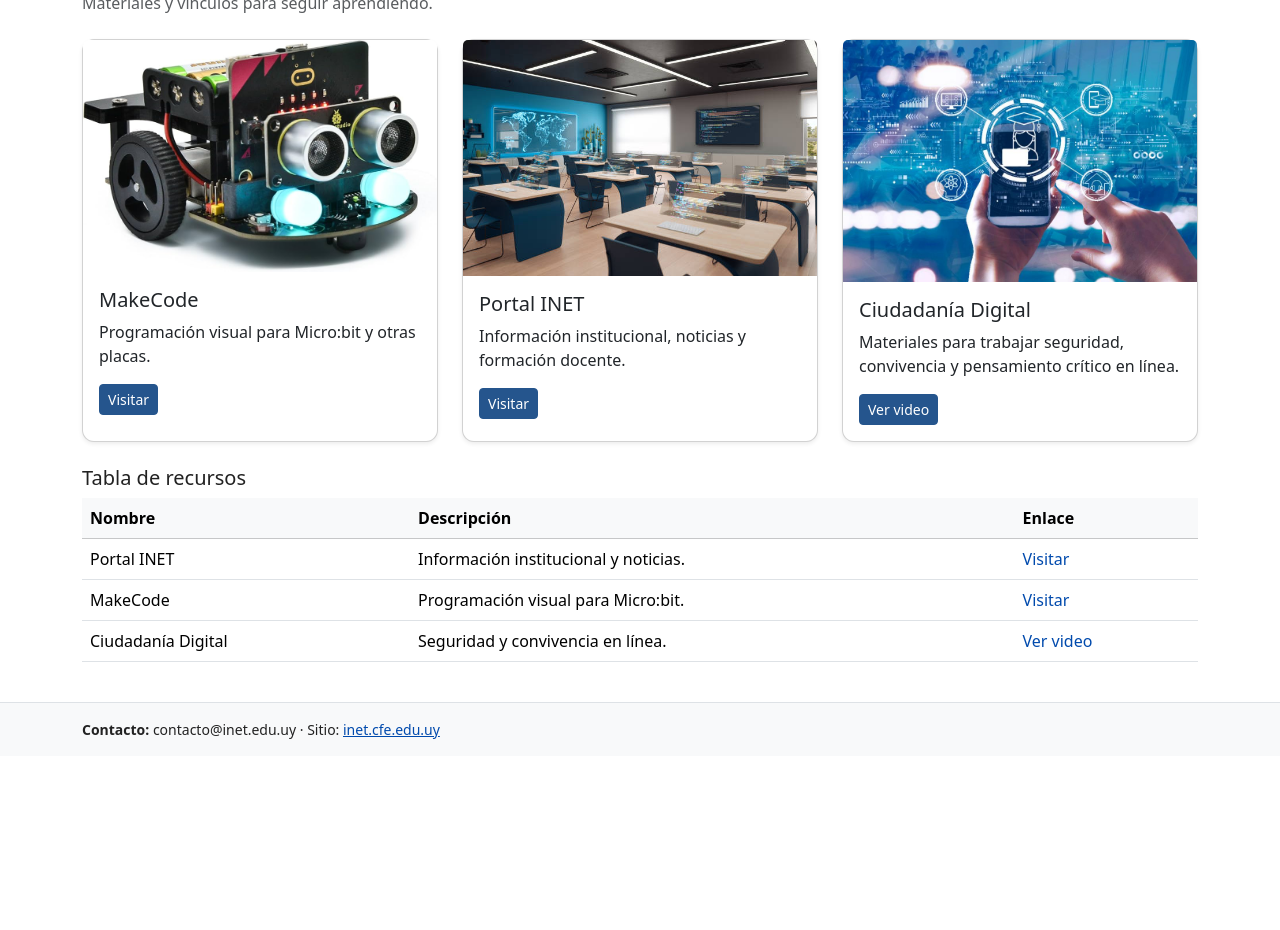
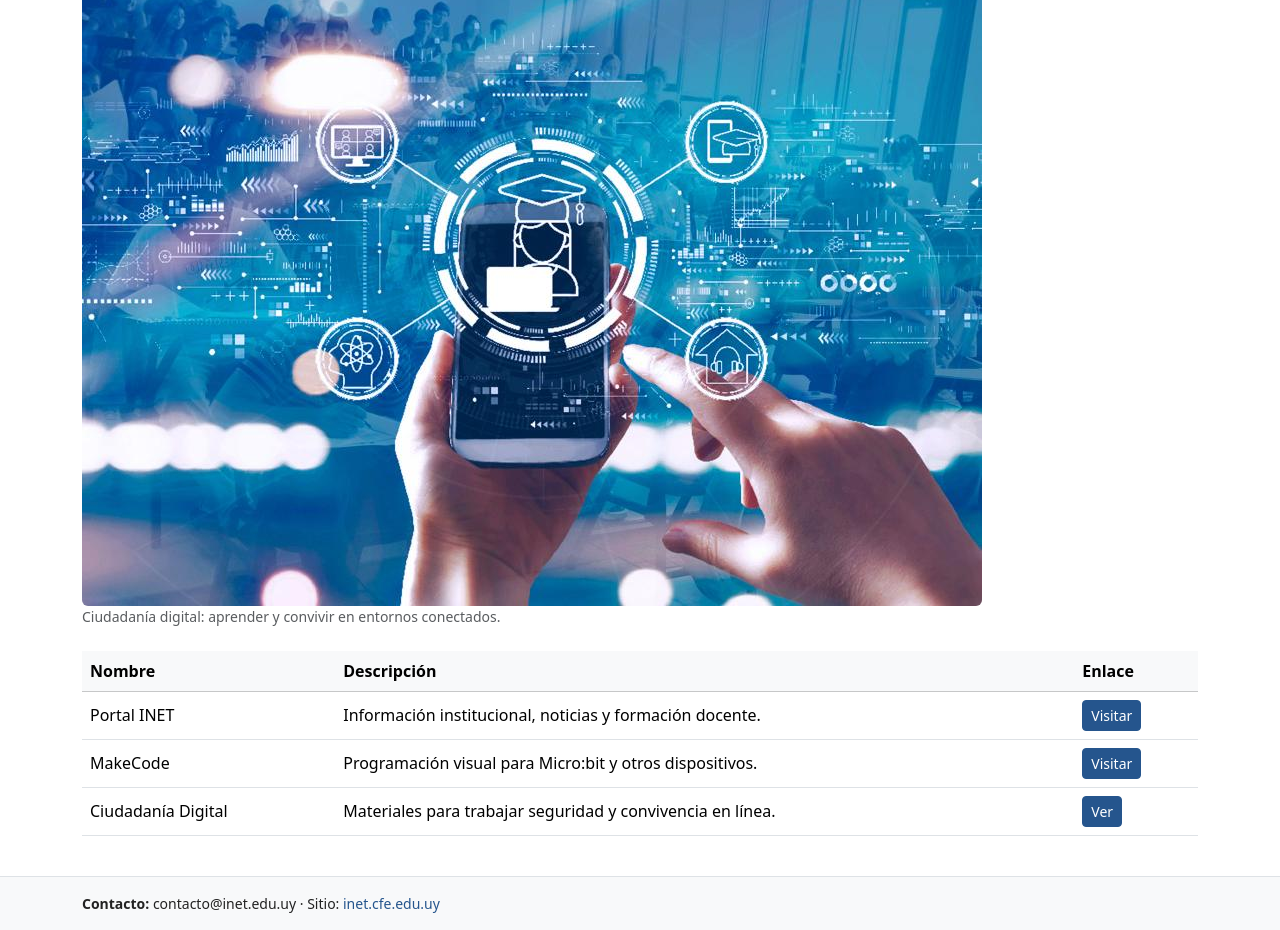
Before and after one commit to gerlaluz/inet, a plain HTML site: page recursos.html in a window 1280 px wide. Shown: the part 195-1125 px from the top of the page. Before the commit the page ends 951 px from the top, so only its background shows below. Drawn offline with nearby package versions, Linux system fonts and the light colour scheme.

Commit message:
Add files via upload

```diff
--- a/recursos.html
+++ b/recursos.html
@@ -4,13 +4,13 @@
   <meta charset="utf-8" />
   <meta name="viewport" content="width=device-width, initial-scale=1" />
   <title>Blog INET – Recursos</title>
-  <meta name="description" content="Recursos y materiales del INET para educación técnica." />
+  <meta name="description" content="Recursos y materiales del Blog INET para educación técnica." />
   <link href="https://cdn.jsdelivr.net/npm/bootstrap@5.3.3/dist/css/bootstrap.min.css" rel="stylesheet">
   <link rel="stylesheet" href="style.css">
 </head>
 <body>
-  <!-- comentario: nav fija igual que en index -->
-  <header class="navbar navbar-expand-lg bg-body-tertiary border-bottom shadow-sm fixed-top">
+  <!-- comentario: barra sticky igual que en las demas paginas -->
+  <header class="navbar navbar-expand-lg bg-body-tertiary border-bottom shadow-sm sticky-top">
     <div class="container">
       <a class="navbar-brand d-flex align-items-center gap-2" href="index.html">
         <img src="img/logo-inet.png" alt="Logo INET" width="44" height="44" onerror="this.style.display='none'">
@@ -30,49 +30,19 @@
     </div>
   </header>
 
-  <main class="container mt-nav py-4">
+  <main class="container py-4">
     <header class="mb-4">
       <h1 class="h3 text-primary">Recursos del INET</h1>
-      <p class="text-muted mb-0">Materiales y vínculos para seguir aprendiendo.</p>
+      <p>Materiales, herramientas y vínculos útiles para acompañar la práctica docente y técnica.</p>
     </header>
 
-    <!-- comentario: cards responsivas para destacar 3 recursos -->
-    <section class="row g-4 mb-4">
-      <div class="col-md-4">
-        <div class="card h-100 shadow-sm">
-          <img src="img/microbit.jpg" class="card-img-top" alt="Micro:bit">
-          <div class="card-body">
-            <h2 class="h5">MakeCode</h2>
-            <p class="card-text">Programación visual para Micro:bit y otras placas.</p>
-            <a class="btn btn-primary btn-sm" href="https://makecode.microbit.org/" target="_blank" rel="noopener">Visitar</a>
-          </div>
-        </div>
-      </div>
-      <div class="col-md-4">
-        <div class="card h-100 shadow-sm">
-          <img src="img/aula.jpg" class="card-img-top" alt="Aula informática">
-          <div class="card-body">
-            <h2 class="h5">Portal INET</h2>
-            <p class="card-text">Información institucional, noticias y formación docente.</p>
-            <a class="btn btn-primary btn-sm" href="https://inet.cfe.edu.uy/" target="_blank" rel="noopener">Visitar</a>
-          </div>
-        </div>
-      </div>
-      <div class="col-md-4">
-        <div class="card h-100 shadow-sm">
-          <img src="img/ciudadania_digital.jpg" class="card-img-top" alt="Ciudadanía digital">
-          <div class="card-body">
-            <h2 class="h5">Ciudadanía Digital</h2>
-            <p class="card-text">Materiales para trabajar seguridad, convivencia y pensamiento crítico en línea.</p>
-            <a class="btn btn-primary btn-sm" href="https://www.youtube.com/watch?v=dcYgA1qHBpM" target="_blank" rel="noopener">Ver video</a>
-          </div>
-        </div>
-      </div>
-    </section>
+    <!-- comentario: imagen destacada -->
+    <figure class="mb-4">
+      <img src="img/ciudadania_digital.jpg" class="img-fluid rounded" alt="Ciudadanía digital y seguridad en línea">
+      <figcaption class="small text-muted">Ciudadanía digital: aprender y convivir en entornos conectados.</figcaption>
+    </figure>
 
-    <!-- comentario: tabla simple pedida en consignas -->
-    <section>
-      <h2 class="h5">Tabla de recursos</h2>
+    <!-- comentario: tabla de recursos -->
     <div class="table-responsive">
       <table class="table table-hover align-middle">
         <thead class="table-light">
@@ -85,23 +55,22 @@
         <tbody>
           <tr>
             <td>Portal INET</td>
-              <td>Información institucional y noticias.</td>
-              <td><a href="https://inet.cfe.edu.uy/" target="_blank" rel="noopener">Visitar</a></td>
+            <td>Información institucional, noticias y formación docente.</td>
+            <td><a href="https://inet.cfe.edu.uy/" target="_blank" class="btn btn-primary btn-sm">Visitar</a></td>
           </tr>
           <tr>
             <td>MakeCode</td>
-              <td>Programación visual para Micro:bit.</td>
-              <td><a href="https://makecode.microbit.org/" target="_blank" rel="noopener">Visitar</a></td>
+            <td>Programación visual para Micro:bit y otros dispositivos.</td>
+            <td><a href="https://makecode.microbit.org/" target="_blank" class="btn btn-primary btn-sm">Visitar</a></td>
           </tr>
           <tr>
             <td>Ciudadanía Digital</td>
-              <td>Seguridad y convivencia en línea.</td>
-              <td><a href="https://www.youtube.com/watch?v=dcYgA1qHBpM" target="_blank" rel="noopener">Ver video</a></td>
+            <td>Materiales para trabajar seguridad y convivencia en línea.</td>
+            <td><a href="https://www.youtube.com/watch?v=dcYgA1qHBpM" target="_blank" class="btn btn-primary btn-sm">Ver</a></td>
           </tr>
         </tbody>
       </table>
     </div>
-    </section>
   </main>
 
   <footer class="border-top bg-light py-3">
--- a/style.css
+++ b/style.css
@@ -1,58 +1,49 @@
-/* comentario: colores base inet y boton solicitado */
-:root{
-  --inet-azul:#004aad;
-  --inet-celeste:#0aa3e0;
-  --texto:#222;
-  --btn:#25558d;       /* color pedido para botones */
-  --btn-hover:#1e4876; /* un poco mas oscuro para hover */
+:root {
+  --color-primario: #25558d;
+  --gris-suave: #f5f7fb;
+  --texto: #222;
 }
 
-/* comentario: helper para separar contenido de la nav fija */
-.mt-nav{ margin-top: 120px; }
-
-/* comentario: tipografia y colores basicos */
-body{ color:var(--texto); font-family:system-ui,-apple-system,Segoe UI,Roboto,Arial,sans-serif; background:#fff; }
-h1,h2,h3,h4{ color:var(--inet-azul); }
-a{ color:var(--inet-azul); }
-
-/* comentario: boton primario con el color solicitado */
-.btn-primary{
-  --bs-btn-bg: var(--btn);
-  --bs-btn-border-color: var(--btn);
-  --bs-btn-hover-bg: var(--btn-hover);
-  --bs-btn-hover-border-color: var(--btn-hover);
-  --bs-btn-active-bg: var(--btn-hover);
-  --bs-btn-active-border-color: var(--btn-hover);
+body {
+  font-family: system-ui, -apple-system, "Segoe UI", Roboto, Ubuntu, Cantarell, "Noto Sans", Arial, sans-serif;
+  color: var(--texto);
+  margin: 0;
+  background: white;
 }
 
-/* comentario: bloque destacado suave */
-.destacado{
-  background:#eef8ff;
-  border:1px solid #e8ecf4;
-  border-left:6px solid var(--inet-celeste);
-  border-radius:.75rem;
-  padding:1rem;
+/* comentario: separador visual */
+.destacado {
+  padding: 1rem;
+  border-left: 5px solid var(--color-primario);
+  background: #eef4ff;
+  border-radius: .5rem;
 }
 
-/* comentario: grid propio para article + aside como te gusta */
-.grid-dos{
-  display:grid;
+/* comentario: estructura de columnas en index */
+.grid-dos {
+  display: grid;
   grid-template-columns: 2fr 1fr;
-  gap:1.25rem;
+  gap: 1.25rem;
 }
-@media (max-width: 900px){
-  .grid-dos{ grid-template-columns: 1fr; }
+@media (max-width: 900px) {
+  .grid-dos { grid-template-columns: 1fr; }
 }
 
-/* comentario: imagenes fluidas por si faltara la clase */
-img{ max-width:100%; height:auto; }
+/* comentario: color de botones */
+.btn-primary {
+  background-color: var(--color-primario);
+  border-color: var(--color-primario);
+}
+.btn-primary:hover {
+  background-color: #1d4773;
+  border-color: #1d4773;
+}
 
-/* comentario: tablas enlaces */
-table a{ text-decoration:none; }
-table a:hover{ text-decoration:underline; }
-
-/* comentario: tarjetas y sombras sutiles */
-.card{ border-radius:.75rem; }
-
-/* comentario: footer */
-footer a{ color:var(--inet-azul); }
+/* comentario: pies y enlaces */
+footer a {
+  text-decoration: none;
+  color: var(--color-primario);
+}
+footer a:hover {
+  text-decoration: underline;
+}
```
Also changed, not shown: contacto.html (+5 -11 lines), index.html (+7 -11 lines). Lines whose indentation alone changed are shown as unchanged.
